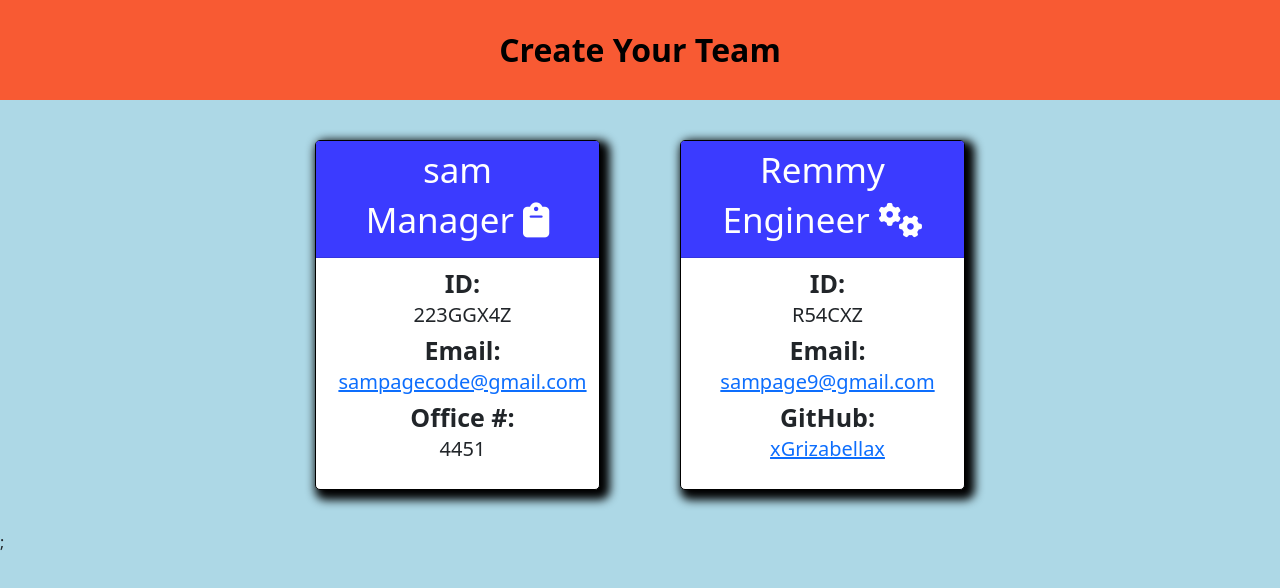
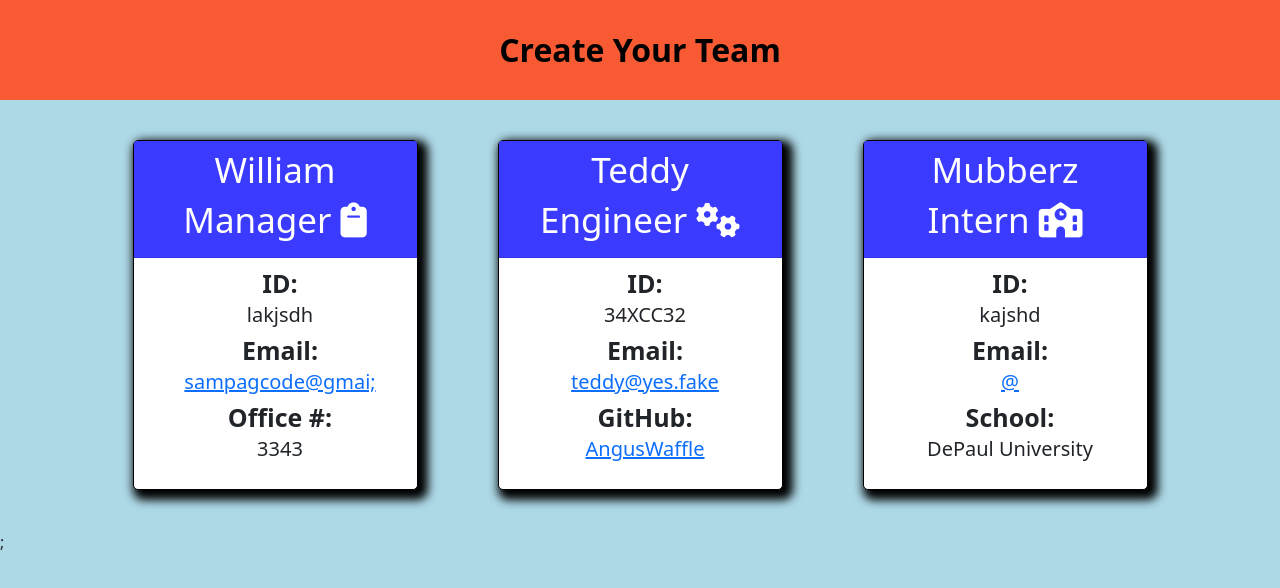
Before and after one commit to xGrizabellax/team-profile-generator, a website: page index.html in a window 1280 px wide. Drawn offline with nearby package versions, Linux system fonts and the light colour scheme.

```diff
--- a/index.html
+++ b/index.html
@@ -27,7 +27,7 @@
 
 <section class='col-3 card'>
 <div class='card-header'>
-    <h1 class='name'>sam</h1>
+    <h1 class='name'>William</h1>
     <h1 class='role'>Manager
                     <i class="fas fa-clipboard"></i>
                     </h1>
@@ -35,13 +35,13 @@
 <div class='container card-body'>
     <div class='row'>
         <h2 class='col-12 id'>ID:
-            <h3 class='col-12'>223GGX4Z</h3>
+            <h3 class='col-12'>lakjsdh</h3>
         </h2>
         <h2 class='col-12 email'>Email:
-            <h3 class='col-12'><a href='mailto:sampagecode@gmail.com'>sampagecode@gmail.com</a></h3>
+            <h3 class='col-12'><a href='mailto:sampagcode@gmai;'>sampagcode@gmai;</a></h3>
         </h2>
         <h2 class='col-12 fifth'>Office #:
-                        <h3 class='col-12'>4451</h3>
+                        <h3 class='col-12'>3343</h3>
                         </h2>
 
     </div>
@@ -50,7 +50,7 @@
 
 <section class='col-3 card'>
 <div class='card-header'>
-    <h1 class='name'>Remmy</h1>
+    <h1 class='name'>Teddy</h1>
     <h1 class='role'>Engineer
                     <i class="fas fa-cogs"></i>
                     </h1>
@@ -58,13 +58,36 @@
 <div class='container card-body'>
     <div class='row'>
         <h2 class='col-12 id'>ID:
-            <h3 class='col-12'>R54CXZ</h3>
+            <h3 class='col-12'>34XCC32</h3>
         </h2>
         <h2 class='col-12 email'>Email:
-            <h3 class='col-12'><a href='mailto:sampage9@gmail.com'>sampage9@gmail.com</a></h3>
+            <h3 class='col-12'><a href='mailto:teddy@yes.fake'>teddy@yes.fake</a></h3>
         </h2>
         <h2 class='col-12 fifth'>GitHub:
-                        <h3 class='col-12'><a href='xGrizabellax'>xGrizabellax</a></h3>
+                        <h3 class='col-12'><a href='AngusWaffle'>AngusWaffle</a></h3>
+                        </h2>
+
+    </div>
+</div>
+</section>
+
+<section class='col-3 card'>
+<div class='card-header'>
+    <h1 class='name'>Mubberz</h1>
+    <h1 class='role'>Intern
+                    <i class="fas fa-school"></i>
+                    </h1>
+</div>
+<div class='container card-body'>
+    <div class='row'>
+        <h2 class='col-12 id'>ID:
+            <h3 class='col-12'>kajshd</h3>
+        </h2>
+        <h2 class='col-12 email'>Email:
+            <h3 class='col-12'><a href='mailto:@'>@</a></h3>
+        </h2>
+        <h2 class='col-12 fifth'>School:
+                        <h3 class='col-12'>DePaul University</h3>
                         </h2>
 
     </div>
```
Also changed, not shown: index.js (+19 -16 lines).
